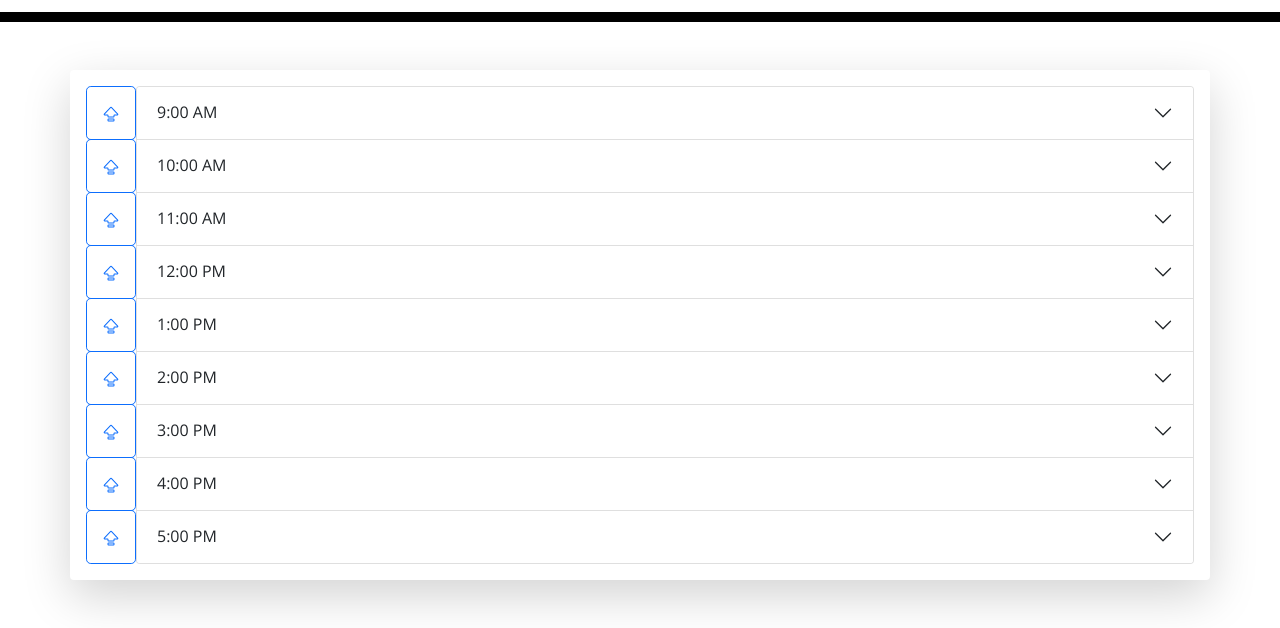
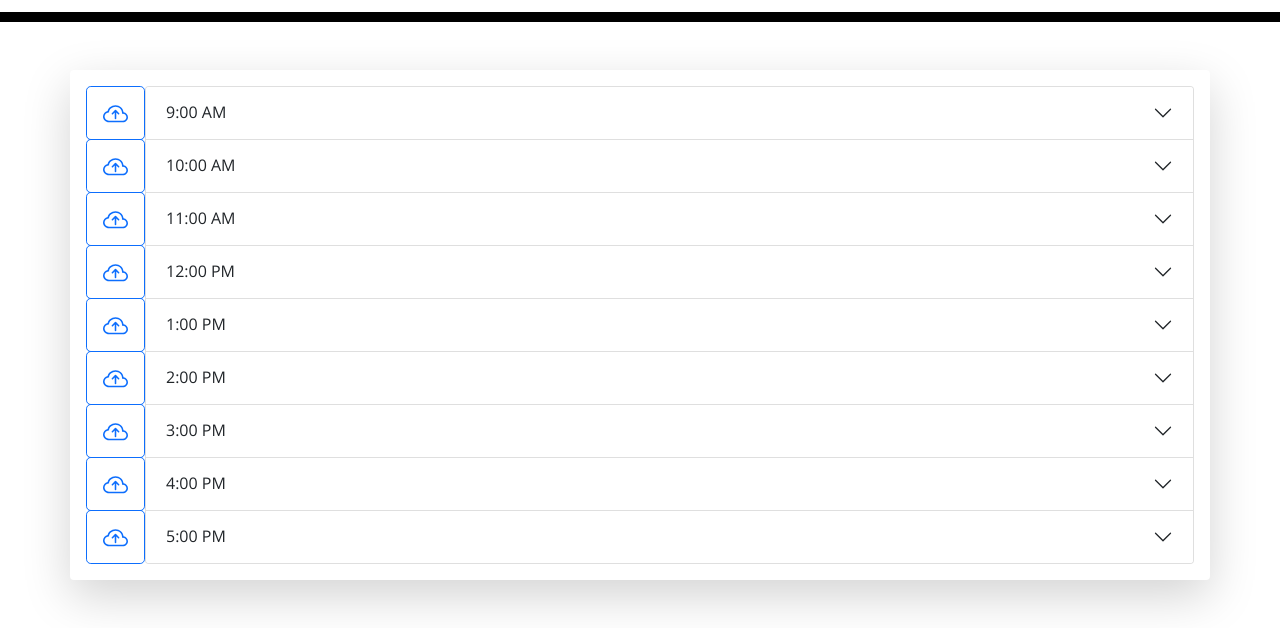
Before and after one commit to coderjake91/work-day-schedule-assistant, a plain HTML site: page index.html in a window 1280 px wide. Shown: the part 245-873 px from the top of the page. Drawn offline with nearby package versions, Linux system fonts and the light colour scheme.

Commit message:
added media queries to style page to control accordion max width across various screen sizes, and updated upload image svg

```diff
--- a/assets/css/style.css
+++ b/assets/css/style.css
@@ -30,51 +30,51 @@ body {
     border-bottom: 10px solid black;
   }
 
-  .description{
-    white-space: pre-wrap;
+/*XSmall devices (landscape phones, 300px and up)*/
+@media (min-width: 320px) {
+  .accordion{
+    width: 320px;
   }
+}
 
-  .time-block{
-    text-align: center;
-    border-radius: 15px;
+/*XSmall devices (landscape phones, 300px and up)*/
+@media (min-width: 375px) {
+  .accordion{
+    width: 375px;
   }
+}
 
-  .row {
-    white-space: pre-wrap;
-    height: 80px;
-    border-top: 1px solid white;;
+/*Small devices (landscape phones, 576px and up)*/
+@media (min-width: 425px) {
+  .accordion{
+    width: 425;
   }
+}
 
-  .hour {
-    background-color: #ffffff;
-    color: #000000;
-    border-top: 1px dashed #000000;
+/*Medium devices (tablets, 768px and up)*/
+@media (min-width: 768px) {
+  .accordion{
+    width: 768px;
   }
+}
 
-  .past {
-    background-color: #d3d3d3;
-    color: white;
+/* Large devices (desktops, 992px and up)*/
+@media (min-width: 1024px) {
+  .accordion{
+    width: 1024px;
   }
+}
 
-  .present {
-    background-color: #ff6961;
-    color: white;
+/* X-Large devices (large desktops, 1200px and up)*/
+@media (min-width: 1200px) {
+  .accordion{
+    width: 1200px;
   }
+}
 
-  .future {
-    background-color: #77dd77;
-    color: white;
+/*XX-Large devices (larger desktops, 1400px and up)*/
+@media (min-width: 1400px) {
+  .accordion{
+    width: 1400px;
   }
-
-  .saveBtn {
-    border-left: 1px solid black;
-    border-top-right-radius: 15px;
-    border-bottom-right-radius: 15px;
-    background-color: #06AED5;
-    color: white;
-  }
-
-  .saveBtn i:hover {
-    font-size: 20px;
-    transition: all .3s ease-in-out;
-  }
+}
--- a/index.html
+++ b/index.html
@@ -35,34 +35,61 @@
       <!-- Timeblocks go here -->
       <div class="btn-group-vertical btn-group-lg" role="group" aria-label="First group">
         <button type="button" class="btn btn-outline-primary rounded-3" data-bs-toggle="tooltip" data-bs-placement="left" title="Save Event @ 9:00 AM">
-            <svg xmlns="http://www.w3.org/2000/svg" width="16" height="16" fill="currentColor" class="bi bi-capslock" viewBox="0 0 16 16"><path fill-rule="evenodd" d="M7.27 1.047a1 1 0 0 1 1.46 0l6.345 6.77c.6.638.146 1.683-.73 1.683H11.5v1a1 1 0 0 1-1 1h-5a1 1 0 0 1-1-1v-1H1.654C.78 9.5.326 8.455.924 7.816L7.27 1.047zM14.346 8.5 8 1.731 1.654 8.5H4.5a1 1 0 0 1 1 1v1h5v-1a1 1 0 0 1 1-1h2.846zm-9.846 5a1 1 0 0 1 1-1h5a1 1 0 0 1 1 1v1a1 1 0 0 1-1 1h-5a1 1 0 0 1-1-1v-1zm6 0h-5v1h5v-1z"/></svg>
+            <svg xmlns="http://www.w3.org/2000/svg" width="25" height="25" fill="currentColor" class="bi bi-cloud-arrow-up" viewBox="0 0 16 16">
+                <path fill-rule="evenodd" d="M7.646 5.146a.5.5 0 0 1 .708 0l2 2a.5.5 0 0 1-.708.708L8.5 6.707V10.5a.5.5 0 0 1-1 0V6.707L6.354 7.854a.5.5 0 1 1-.708-.708l2-2z"/>
+                <path d="M4.406 3.342A5.53 5.53 0 0 1 8 2c2.69 0 4.923 2 5.166 4.579C14.758 6.804 16 8.137 16 9.773 16 11.569 14.502 13 12.687 13H3.781C1.708 13 0 11.366 0 9.318c0-1.763 1.266-3.223 2.942-3.593.143-.863.698-1.723 1.464-2.383zm.653.757c-.757.653-1.153 1.44-1.153 2.056v.448l-.445.049C2.064 6.805 1 7.952 1 9.318 1 10.785 2.23 12 3.781 12h8.906C13.98 12 15 10.988 15 9.773c0-1.216-1.02-2.228-2.313-2.228h-.5v-.5C12.188 4.825 10.328 3 8 3a4.53 4.53 0 0 0-2.941 1.1z"/>
+            </svg>
         </button>
         <button type="button" class="btn btn-outline-primary rounded-3" data-bs-toggle="tooltip" data-bs-placement="left" title="Save Event @ 10:00 AM">
-            <svg xmlns="http://www.w3.org/2000/svg" width="16" height="16" fill="currentColor" class="bi bi-capslock" viewBox="0 0 16 16"><path fill-rule="evenodd" d="M7.27 1.047a1 1 0 0 1 1.46 0l6.345 6.77c.6.638.146 1.683-.73 1.683H11.5v1a1 1 0 0 1-1 1h-5a1 1 0 0 1-1-1v-1H1.654C.78 9.5.326 8.455.924 7.816L7.27 1.047zM14.346 8.5 8 1.731 1.654 8.5H4.5a1 1 0 0 1 1 1v1h5v-1a1 1 0 0 1 1-1h2.846zm-9.846 5a1 1 0 0 1 1-1h5a1 1 0 0 1 1 1v1a1 1 0 0 1-1 1h-5a1 1 0 0 1-1-1v-1zm6 0h-5v1h5v-1z"/></svg>
+            <svg xmlns="http://www.w3.org/2000/svg" width="25" height="25" fill="currentColor" class="bi bi-cloud-arrow-up" viewBox="0 0 16 16">
+                <path fill-rule="evenodd" d="M7.646 5.146a.5.5 0 0 1 .708 0l2 2a.5.5 0 0 1-.708.708L8.5 6.707V10.5a.5.5 0 0 1-1 0V6.707L6.354 7.854a.5.5 0 1 1-.708-.708l2-2z"/>
+                <path d="M4.406 3.342A5.53 5.53 0 0 1 8 2c2.69 0 4.923 2 5.166 4.579C14.758 6.804 16 8.137 16 9.773 16 11.569 14.502 13 12.687 13H3.781C1.708 13 0 11.366 0 9.318c0-1.763 1.266-3.223 2.942-3.593.143-.863.698-1.723 1.464-2.383zm.653.757c-.757.653-1.153 1.44-1.153 2.056v.448l-.445.049C2.064 6.805 1 7.952 1 9.318 1 10.785 2.23 12 3.781 12h8.906C13.98 12 15 10.988 15 9.773c0-1.216-1.02-2.228-2.313-2.228h-.5v-.5C12.188 4.825 10.328 3 8 3a4.53 4.53 0 0 0-2.941 1.1z"/>
+            </svg>
         </button>
         <button type="button" class="btn btn-outline-primary rounded-3" data-bs-toggle="tooltip" data-bs-placement="left" title="Save Event @ 11:00 AM">
-            <svg xmlns="http://www.w3.org/2000/svg" width="16" height="16" fill="currentColor" class="bi bi-capslock" viewBox="0 0 16 16"><path fill-rule="evenodd" d="M7.27 1.047a1 1 0 0 1 1.46 0l6.345 6.77c.6.638.146 1.683-.73 1.683H11.5v1a1 1 0 0 1-1 1h-5a1 1 0 0 1-1-1v-1H1.654C.78 9.5.326 8.455.924 7.816L7.27 1.047zM14.346 8.5 8 1.731 1.654 8.5H4.5a1 1 0 0 1 1 1v1h5v-1a1 1 0 0 1 1-1h2.846zm-9.846 5a1 1 0 0 1 1-1h5a1 1 0 0 1 1 1v1a1 1 0 0 1-1 1h-5a1 1 0 0 1-1-1v-1zm6 0h-5v1h5v-1z"/></svg>
+            <svg xmlns="http://www.w3.org/2000/svg" width="25" height="25" fill="currentColor" class="bi bi-cloud-arrow-up" viewBox="0 0 16 16">
+                <path fill-rule="evenodd" d="M7.646 5.146a.5.5 0 0 1 .708 0l2 2a.5.5 0 0 1-.708.708L8.5 6.707V10.5a.5.5 0 0 1-1 0V6.707L6.354 7.854a.5.5 0 1 1-.708-.708l2-2z"/>
+                <path d="M4.406 3.342A5.53 5.53 0 0 1 8 2c2.69 0 4.923 2 5.166 4.579C14.758 6.804 16 8.137 16 9.773 16 11.569 14.502 13 12.687 13H3.781C1.708 13 0 11.366 0 9.318c0-1.763 1.266-3.223 2.942-3.593.143-.863.698-1.723 1.464-2.383zm.653.757c-.757.653-1.153 1.44-1.153 2.056v.448l-.445.049C2.064 6.805 1 7.952 1 9.318 1 10.785 2.23 12 3.781 12h8.906C13.98 12 15 10.988 15 9.773c0-1.216-1.02-2.228-2.313-2.228h-.5v-.5C12.188 4.825 10.328 3 8 3a4.53 4.53 0 0 0-2.941 1.1z"/>
+            </svg>
         </button>
         <button type="button" class="btn btn-outline-primary rounded-3" data-bs-toggle="tooltip" data-bs-placement="left" title="Save Event @ 12:00 PM">
-            <svg xmlns="http://www.w3.org/2000/svg" width="16" height="16" fill="currentColor" class="bi bi-capslock" viewBox="0 0 16 16"><path fill-rule="evenodd" d="M7.27 1.047a1 1 0 0 1 1.46 0l6.345 6.77c.6.638.146 1.683-.73 1.683H11.5v1a1 1 0 0 1-1 1h-5a1 1 0 0 1-1-1v-1H1.654C.78 9.5.326 8.455.924 7.816L7.27 1.047zM14.346 8.5 8 1.731 1.654 8.5H4.5a1 1 0 0 1 1 1v1h5v-1a1 1 0 0 1 1-1h2.846zm-9.846 5a1 1 0 0 1 1-1h5a1 1 0 0 1 1 1v1a1 1 0 0 1-1 1h-5a1 1 0 0 1-1-1v-1zm6 0h-5v1h5v-1z"/></svg>
+            <svg xmlns="http://www.w3.org/2000/svg" width="25" height="25" fill="currentColor" class="bi bi-cloud-arrow-up" viewBox="0 0 16 16">
+                <path fill-rule="evenodd" d="M7.646 5.146a.5.5 0 0 1 .708 0l2 2a.5.5 0 0 1-.708.708L8.5 6.707V10.5a.5.5 0 0 1-1 0V6.707L6.354 7.854a.5.5 0 1 1-.708-.708l2-2z"/>
+                <path d="M4.406 3.342A5.53 5.53 0 0 1 8 2c2.69 0 4.923 2 5.166 4.579C14.758 6.804 16 8.137 16 9.773 16 11.569 14.502 13 12.687 13H3.781C1.708 13 0 11.366 0 9.318c0-1.763 1.266-3.223 2.942-3.593.143-.863.698-1.723 1.464-2.383zm.653.757c-.757.653-1.153 1.44-1.153 2.056v.448l-.445.049C2.064 6.805 1 7.952 1 9.318 1 10.785 2.23 12 3.781 12h8.906C13.98 12 15 10.988 15 9.773c0-1.216-1.02-2.228-2.313-2.228h-.5v-.5C12.188 4.825 10.328 3 8 3a4.53 4.53 0 0 0-2.941 1.1z"/>
+            </svg>
         </button>
         <button type="button" class="btn btn-outline-primary rounded-3" data-bs-toggle="tooltip" data-bs-placement="left" title="Save Event @ 1:00 PM">
-            <svg xmlns="http://www.w3.org/2000/svg" width="16" height="16" fill="currentColor" class="bi bi-capslock" viewBox="0 0 16 16"><path fill-rule="evenodd" d="M7.27 1.047a1 1 0 0 1 1.46 0l6.345 6.77c.6.638.146 1.683-.73 1.683H11.5v1a1 1 0 0 1-1 1h-5a1 1 0 0 1-1-1v-1H1.654C.78 9.5.326 8.455.924 7.816L7.27 1.047zM14.346 8.5 8 1.731 1.654 8.5H4.5a1 1 0 0 1 1 1v1h5v-1a1 1 0 0 1 1-1h2.846zm-9.846 5a1 1 0 0 1 1-1h5a1 1 0 0 1 1 1v1a1 1 0 0 1-1 1h-5a1 1 0 0 1-1-1v-1zm6 0h-5v1h5v-1z"/></svg>
+            <svg xmlns="http://www.w3.org/2000/svg" width="25" height="25" fill="currentColor" class="bi bi-cloud-arrow-up" viewBox="0 0 16 16">
+                <path fill-rule="evenodd" d="M7.646 5.146a.5.5 0 0 1 .708 0l2 2a.5.5 0 0 1-.708.708L8.5 6.707V10.5a.5.5 0 0 1-1 0V6.707L6.354 7.854a.5.5 0 1 1-.708-.708l2-2z"/>
+                <path d="M4.406 3.342A5.53 5.53 0 0 1 8 2c2.69 0 4.923 2 5.166 4.579C14.758 6.804 16 8.137 16 9.773 16 11.569 14.502 13 12.687 13H3.781C1.708 13 0 11.366 0 9.318c0-1.763 1.266-3.223 2.942-3.593.143-.863.698-1.723 1.464-2.383zm.653.757c-.757.653-1.153 1.44-1.153 2.056v.448l-.445.049C2.064 6.805 1 7.952 1 9.318 1 10.785 2.23 12 3.781 12h8.906C13.98 12 15 10.988 15 9.773c0-1.216-1.02-2.228-2.313-2.228h-.5v-.5C12.188 4.825 10.328 3 8 3a4.53 4.53 0 0 0-2.941 1.1z"/>
+            </svg>
         </button>
         <button type="button" class="btn btn-outline-primary rounded-3" data-bs-toggle="tooltip" data-bs-placement="left" title="Save Event @ 2:00 PM">
-            <svg xmlns="http://www.w3.org/2000/svg" width="16" height="16" fill="currentColor" class="bi bi-capslock" viewBox="0 0 16 16"><path fill-rule="evenodd" d="M7.27 1.047a1 1 0 0 1 1.46 0l6.345 6.77c.6.638.146 1.683-.73 1.683H11.5v1a1 1 0 0 1-1 1h-5a1 1 0 0 1-1-1v-1H1.654C.78 9.5.326 8.455.924 7.816L7.27 1.047zM14.346 8.5 8 1.731 1.654 8.5H4.5a1 1 0 0 1 1 1v1h5v-1a1 1 0 0 1 1-1h2.846zm-9.846 5a1 1 0 0 1 1-1h5a1 1 0 0 1 1 1v1a1 1 0 0 1-1 1h-5a1 1 0 0 1-1-1v-1zm6 0h-5v1h5v-1z"/></svg>
+            <svg xmlns="http://www.w3.org/2000/svg" width="25" height="25" fill="currentColor" class="bi bi-cloud-arrow-up" viewBox="0 0 16 16">
+                <path fill-rule="evenodd" d="M7.646 5.146a.5.5 0 0 1 .708 0l2 2a.5.5 0 0 1-.708.708L8.5 6.707V10.5a.5.5 0 0 1-1 0V6.707L6.354 7.854a.5.5 0 1 1-.708-.708l2-2z"/>
+                <path d="M4.406 3.342A5.53 5.53 0 0 1 8 2c2.69 0 4.923 2 5.166 4.579C14.758 6.804 16 8.137 16 9.773 16 11.569 14.502 13 12.687 13H3.781C1.708 13 0 11.366 0 9.318c0-1.763 1.266-3.223 2.942-3.593.143-.863.698-1.723 1.464-2.383zm.653.757c-.757.653-1.153 1.44-1.153 2.056v.448l-.445.049C2.064 6.805 1 7.952 1 9.318 1 10.785 2.23 12 3.781 12h8.906C13.98 12 15 10.988 15 9.773c0-1.216-1.02-2.228-2.313-2.228h-.5v-.5C12.188 4.825 10.328 3 8 3a4.53 4.53 0 0 0-2.941 1.1z"/>
+            </svg>
         </button>
         <button type="button" class="btn btn-outline-primary rounded-3" data-bs-toggle="tooltip" data-bs-placement="left" title="Save Event @ 3:00 PM">
-            <svg xmlns="http://www.w3.org/2000/svg" width="16" height="16" fill="currentColor" class="bi bi-capslock" viewBox="0 0 16 16"><path fill-rule="evenodd" d="M7.27 1.047a1 1 0 0 1 1.46 0l6.345 6.77c.6.638.146 1.683-.73 1.683H11.5v1a1 1 0 0 1-1 1h-5a1 1 0 0 1-1-1v-1H1.654C.78 9.5.326 8.455.924 7.816L7.27 1.047zM14.346 8.5 8 1.731 1.654 8.5H4.5a1 1 0 0 1 1 1v1h5v-1a1 1 0 0 1 1-1h2.846zm-9.846 5a1 1 0 0 1 1-1h5a1 1 0 0 1 1 1v1a1 1 0 0 1-1 1h-5a1 1 0 0 1-1-1v-1zm6 0h-5v1h5v-1z"/></svg>
+            <svg xmlns="http://www.w3.org/2000/svg" width="25" height="25" fill="currentColor" class="bi bi-cloud-arrow-up" viewBox="0 0 16 16">
+                <path fill-rule="evenodd" d="M7.646 5.146a.5.5 0 0 1 .708 0l2 2a.5.5 0 0 1-.708.708L8.5 6.707V10.5a.5.5 0 0 1-1 0V6.707L6.354 7.854a.5.5 0 1 1-.708-.708l2-2z"/>
+                <path d="M4.406 3.342A5.53 5.53 0 0 1 8 2c2.69 0 4.923 2 5.166 4.579C14.758 6.804 16 8.137 16 9.773 16 11.569 14.502 13 12.687 13H3.781C1.708 13 0 11.366 0 9.318c0-1.763 1.266-3.223 2.942-3.593.143-.863.698-1.723 1.464-2.383zm.653.757c-.757.653-1.153 1.44-1.153 2.056v.448l-.445.049C2.064 6.805 1 7.952 1 9.318 1 10.785 2.23 12 3.781 12h8.906C13.98 12 15 10.988 15 9.773c0-1.216-1.02-2.228-2.313-2.228h-.5v-.5C12.188 4.825 10.328 3 8 3a4.53 4.53 0 0 0-2.941 1.1z"/>
+            </svg>
         </button>
         <button type="button" class="btn btn-outline-primary rounded-3" data-bs-toggle="tooltip" data-bs-placement="left" title="Save Event @ 4:00 PM">
-            <svg xmlns="http://www.w3.org/2000/svg" width="16" height="16" fill="currentColor" class="bi bi-capslock" viewBox="0 0 16 16"><path fill-rule="evenodd" d="M7.27 1.047a1 1 0 0 1 1.46 0l6.345 6.77c.6.638.146 1.683-.73 1.683H11.5v1a1 1 0 0 1-1 1h-5a1 1 0 0 1-1-1v-1H1.654C.78 9.5.326 8.455.924 7.816L7.27 1.047zM14.346 8.5 8 1.731 1.654 8.5H4.5a1 1 0 0 1 1 1v1h5v-1a1 1 0 0 1 1-1h2.846zm-9.846 5a1 1 0 0 1 1-1h5a1 1 0 0 1 1 1v1a1 1 0 0 1-1 1h-5a1 1 0 0 1-1-1v-1zm6 0h-5v1h5v-1z"/></svg>
+            <svg xmlns="http://www.w3.org/2000/svg" width="25" height="25" fill="currentColor" class="bi bi-cloud-arrow-up" viewBox="0 0 16 16">
+                <path fill-rule="evenodd" d="M7.646 5.146a.5.5 0 0 1 .708 0l2 2a.5.5 0 0 1-.708.708L8.5 6.707V10.5a.5.5 0 0 1-1 0V6.707L6.354 7.854a.5.5 0 1 1-.708-.708l2-2z"/>
+                <path d="M4.406 3.342A5.53 5.53 0 0 1 8 2c2.69 0 4.923 2 5.166 4.579C14.758 6.804 16 8.137 16 9.773 16 11.569 14.502 13 12.687 13H3.781C1.708 13 0 11.366 0 9.318c0-1.763 1.266-3.223 2.942-3.593.143-.863.698-1.723 1.464-2.383zm.653.757c-.757.653-1.153 1.44-1.153 2.056v.448l-.445.049C2.064 6.805 1 7.952 1 9.318 1 10.785 2.23 12 3.781 12h8.906C13.98 12 15 10.988 15 9.773c0-1.216-1.02-2.228-2.313-2.228h-.5v-.5C12.188 4.825 10.328 3 8 3a4.53 4.53 0 0 0-2.941 1.1z"/>
+            </svg>
         </button>
         <button type="button" class="btn btn-outline-primary rounded-3" data-bs-toggle="tooltip" data-bs-placement="left" title="Save Event @ 5:00 PM">
-            <svg xmlns="http://www.w3.org/2000/svg" width="16" height="16" fill="currentColor" class="bi bi-capslock" viewBox="0 0 16 16"><path fill-rule="evenodd" d="M7.27 1.047a1 1 0 0 1 1.46 0l6.345 6.77c.6.638.146 1.683-.73 1.683H11.5v1a1 1 0 0 1-1 1h-5a1 1 0 0 1-1-1v-1H1.654C.78 9.5.326 8.455.924 7.816L7.27 1.047zM14.346 8.5 8 1.731 1.654 8.5H4.5a1 1 0 0 1 1 1v1h5v-1a1 1 0 0 1 1-1h2.846zm-9.846 5a1 1 0 0 1 1-1h5a1 1 0 0 1 1 1v1a1 1 0 0 1-1 1h-5a1 1 0 0 1-1-1v-1zm6 0h-5v1h5v-1z"/></svg>
+            <svg xmlns="http://www.w3.org/2000/svg" width="25" height="25" fill="currentColor" class="bi bi-cloud-arrow-up" viewBox="0 0 16 16">
+                <path fill-rule="evenodd" d="M7.646 5.146a.5.5 0 0 1 .708 0l2 2a.5.5 0 0 1-.708.708L8.5 6.707V10.5a.5.5 0 0 1-1 0V6.707L6.354 7.854a.5.5 0 1 1-.708-.708l2-2z"/>
+                <path d="M4.406 3.342A5.53 5.53 0 0 1 8 2c2.69 0 4.923 2 5.166 4.579C14.758 6.804 16 8.137 16 9.773 16 11.569 14.502 13 12.687 13H3.781C1.708 13 0 11.366 0 9.318c0-1.763 1.266-3.223 2.942-3.593.143-.863.698-1.723 1.464-2.383zm.653.757c-.757.653-1.153 1.44-1.153 2.056v.448l-.445.049C2.064 6.805 1 7.952 1 9.318 1 10.785 2.23 12 3.781 12h8.906C13.98 12 15 10.988 15 9.773c0-1.216-1.02-2.228-2.313-2.228h-.5v-.5C12.188 4.825 10.328 3 8 3a4.53 4.53 0 0 0-2.941 1.1z"/>
+            </svg>
         </button>
       </div>
-      <div class="accordion" style="width: 2000px; height: 10px; font-size: small;" id="accordionPanelsStayOpenExample">
+      <div class="accordion" id="accordionPanelsStayOpenExample">
         <div class="accordion-item">
             <h2 class="accordion-header" id="panelsStayOpen-headingOne">
               <button class="accordion-button collapsed" type="button" data-bs-toggle="collapse" data-bs-target="#panelsStayOpen-collapseOne" aria-expanded="false" aria-controls="panelsStayOpen-collapseOne">
```
Also changed, not shown: assets/js/script.js (+10 -0 lines).
